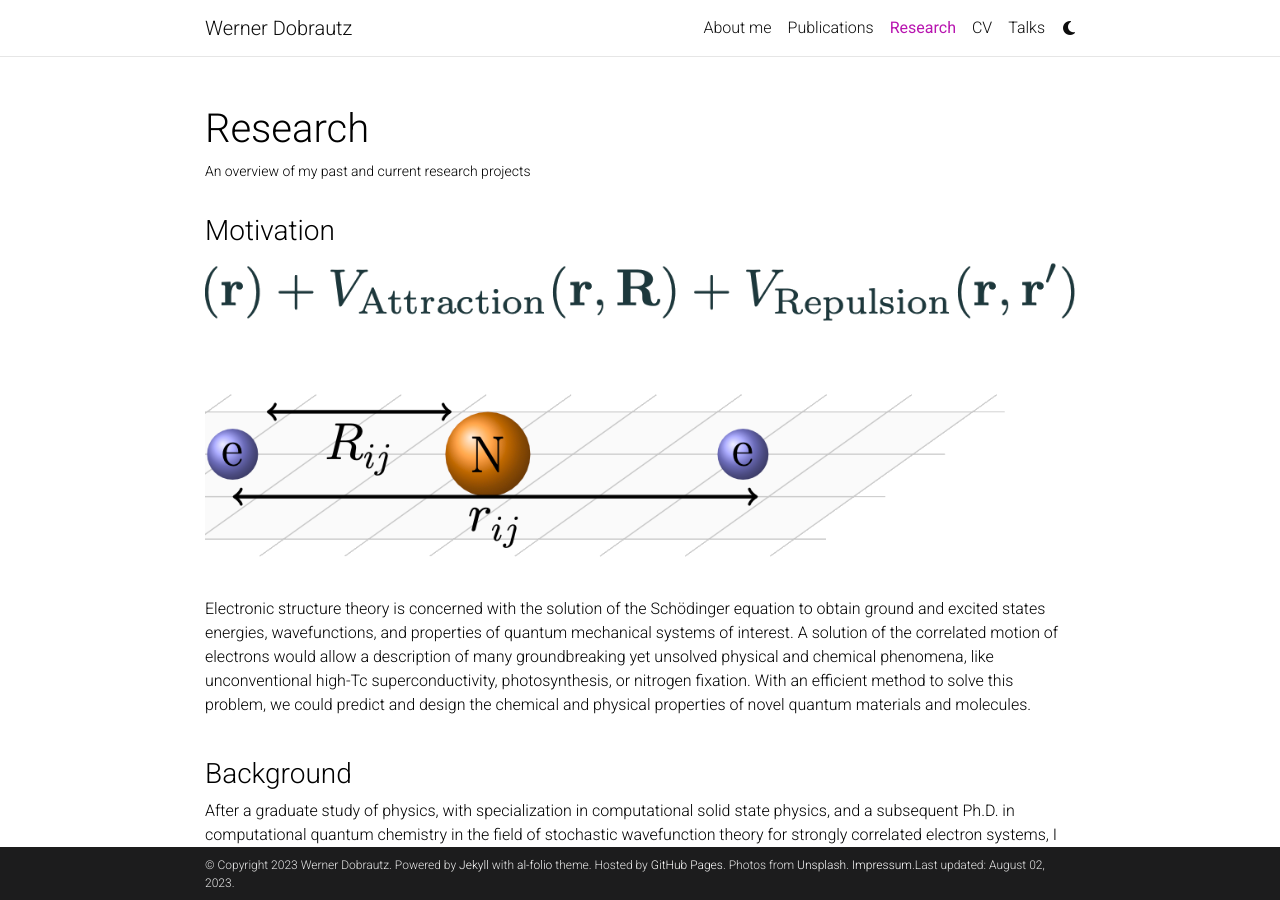
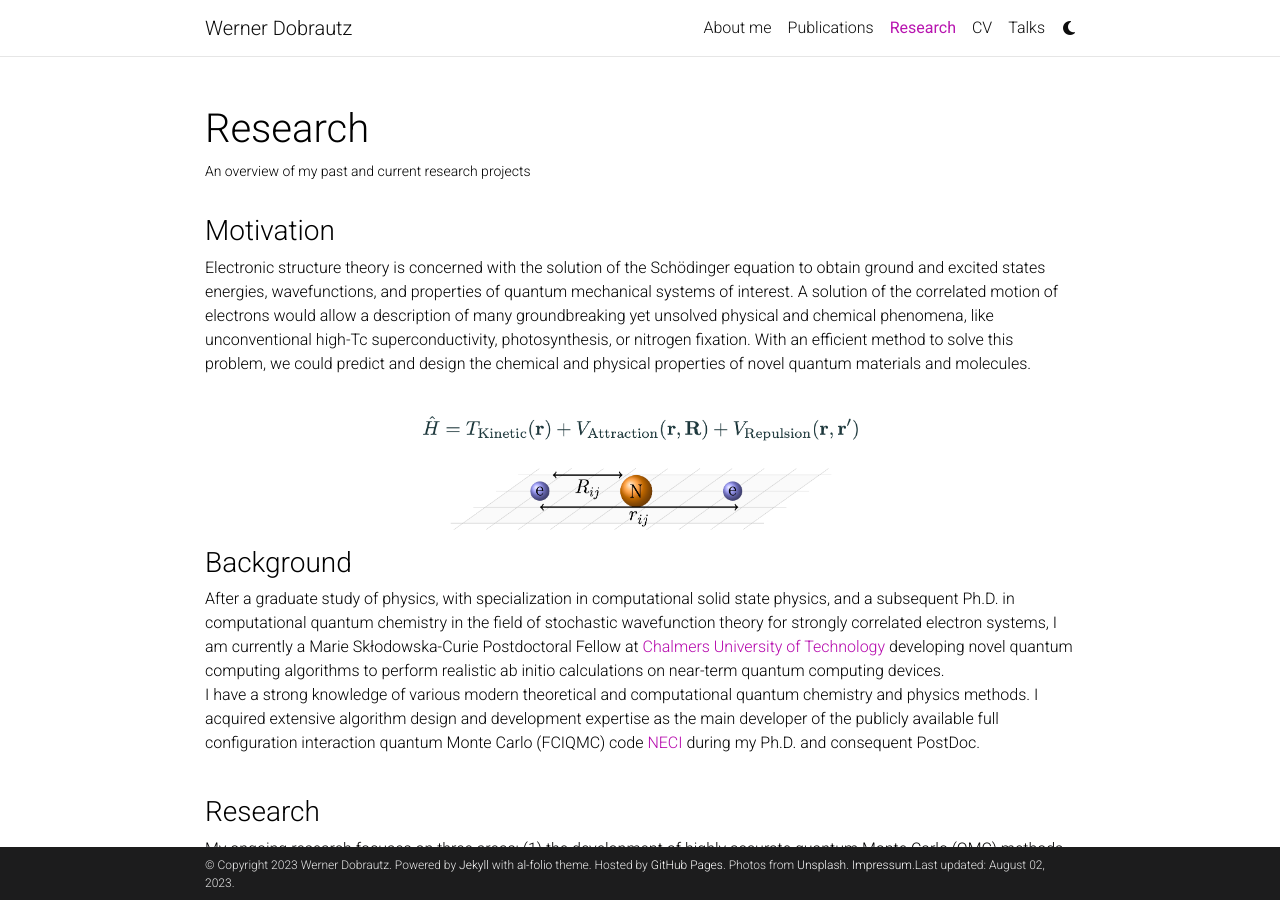
Before and after one commit to dobrautz/dobrautz.github.io, a Jekyll site: the page built from _pages/projects.md, in a window 1280 px wide and 900 px high. Built offline with Jekyll 4.4.1, drawn with Linux system fonts in a browser that asks for light colours; full-size pictures stand in for the smaller copies a plugin makes; comment, search, counter and statistics services are not loaded; a style sheet for code colours, icons or effects is not loaded.

Commit message:
Update projects.md

```diff
--- a/_pages/projects.md
+++ b/_pages/projects.md
@@ -10,7 +10,6 @@ horizontal: true
 ---
 
 <h3>Motivation</h3>
-<img src="../assets/img/schrodinger.png" align="right" />
 <p>
 	Electronic structure theory is concerned with the solution of the Schödinger equation to obtain ground and excited states
 	energies, wavefunctions, and properties of quantum mechanical systems of interest.
@@ -20,6 +19,8 @@ horizontal: true
 	With an efficient method to solve this problem, we could predict and design the chemical and physical properties of novel
 	quantum materials and molecules.
 </p>
+
+{% include figure.html path="assets/img/schrodinger.png" title="Electronic Structure Problem" class="center" %}
 
 
 <h3>Background</h3>
```
